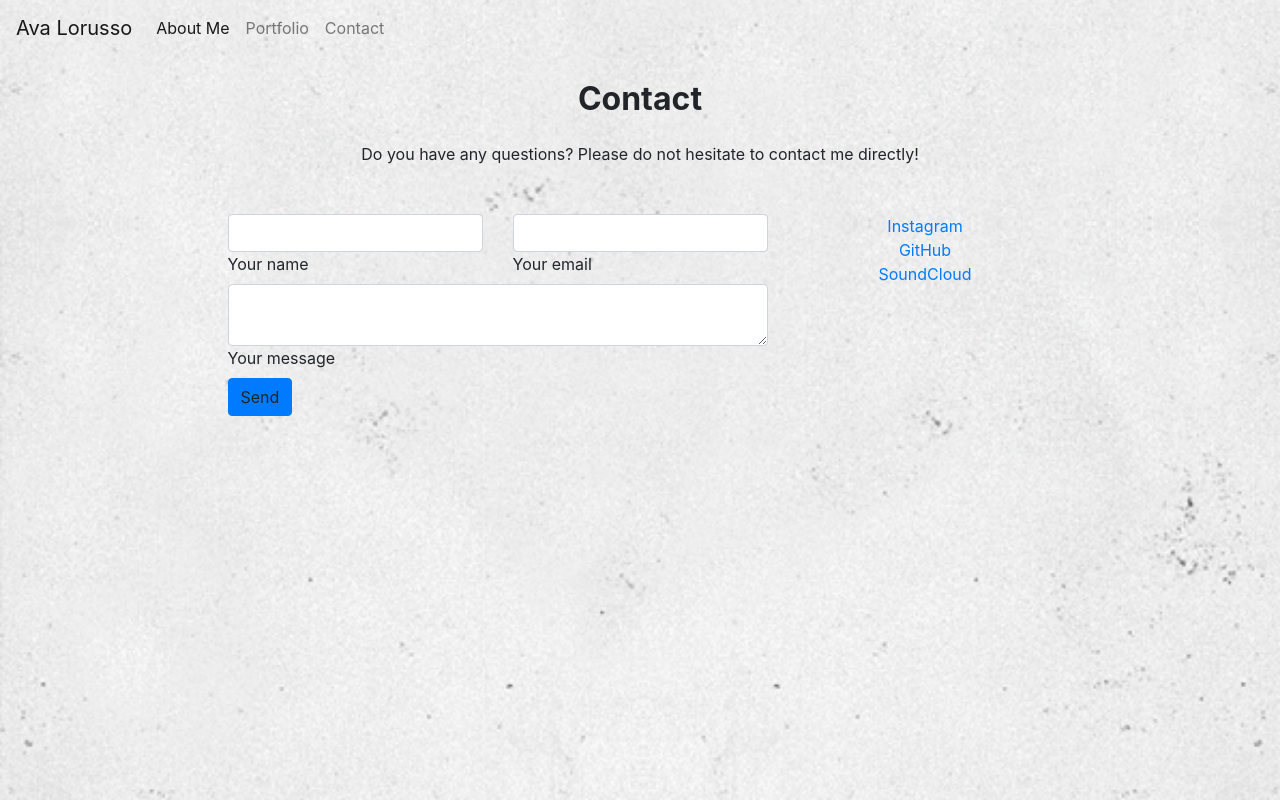
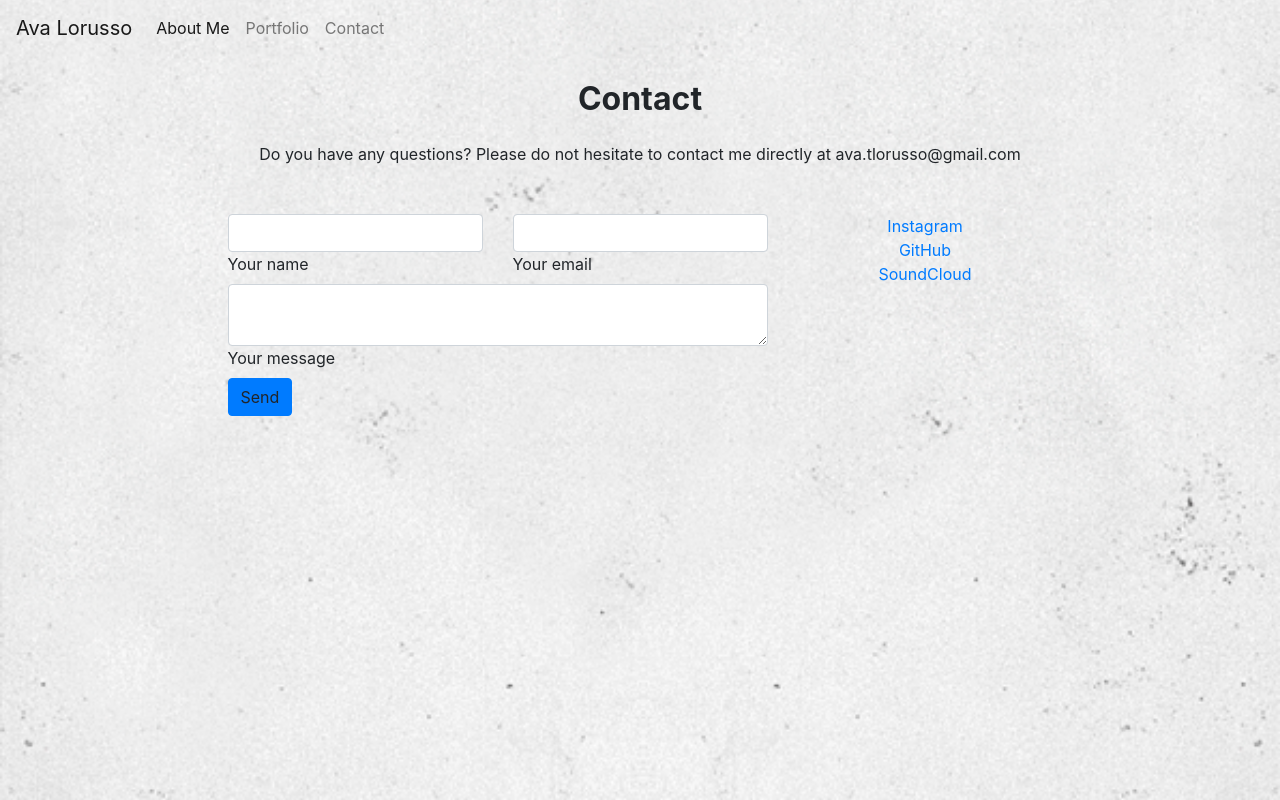
Before and after one commit to avatl/avatl.github.io, a plain HTML site: page contact.html in a window 1280 px wide. Drawn offline with nearby package versions, Linux system fonts and the light colour scheme.

Commit message:
updated 9/28

```diff
--- a/contact.html
+++ b/contact.html
@@ -44,7 +44,6 @@
         <li class="nav-item">
           <a class="nav-link" href="contact.html">Contact</a>
         </li>
-        <!-- <li class="nav-item dropdown"></li> -->
       </ul>
     </div>
   </nav>
@@ -59,7 +58,7 @@
 
     <!--Message from me-->
     <p class="text-center w-responsive mx-auto mb-5">Do you have any questions? Please do not hesitate to contact me
-      directly!</p>
+      directly at ava.tlorusso@gmail.com</p>
 
     <div class="row justify-content-md-center">
 
```
Also changed, not shown: index.html (+0 -1 lines), portfolio.html (+1 -2 lines).
